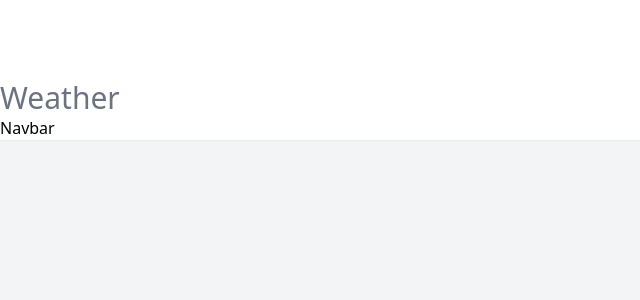
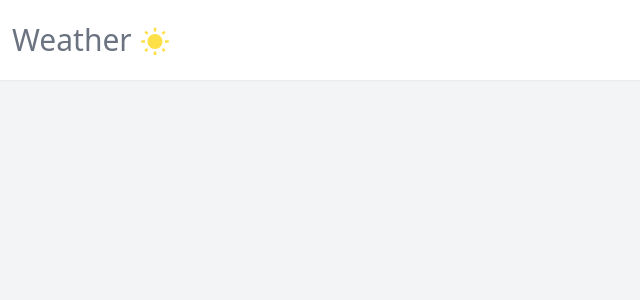
Before and after one commit to SilviaAsmat/beginner-weather-app, a Next.js app: page / in a window 1280 px wide. Shown: the top 300 px of the page, without its empty margins (0-640 px from the left). Built offline with nearby package versions, Linux system fonts and the light colour scheme.

Commit message:
Added sunny icon

```diff
--- a/components/Navbar.tsx
+++ b/components/Navbar.tsx
@@ -1,15 +1,19 @@
 //tsrfc
 
 import React from 'react'
+import { MdWbSunny } from "react-icons/md";
 
 type Props = {}
 
 export default function Navbar({}: Props) {
   return (
     <nav className = "shadow-sm sticky top-0 left-0 z-50 bg-white">
-        <div className = "h-[80px]     w-full    flex   justify-between items-center  max-w-7xl px-3 mx-auto"></div>
-        <p className="flex items-center justify-center gap-2  "></p>
-        <h2 className="text-gray-500 text-3xl">Weather</h2>
-        Navbar</nav>
-  )
+        <div className = "h-[80px]     w-full    flex   justify-between items-center  max-w-7xl px-3 mx-auto">
+            <p className="flex items-center justify-center gap-2  ">
+                <h2 className="text-gray-500 text-3xl">Weather</h2>
+                <MdWbSunny className='text-3xl mt-1 text-yellow-300'/>
+            </p>
+        </div>
+    </nav>
+  );
 }
```
Also changed, not shown: package.json (+5 -4 lines), 1 other file (tests, documents, lock files or other folders).
